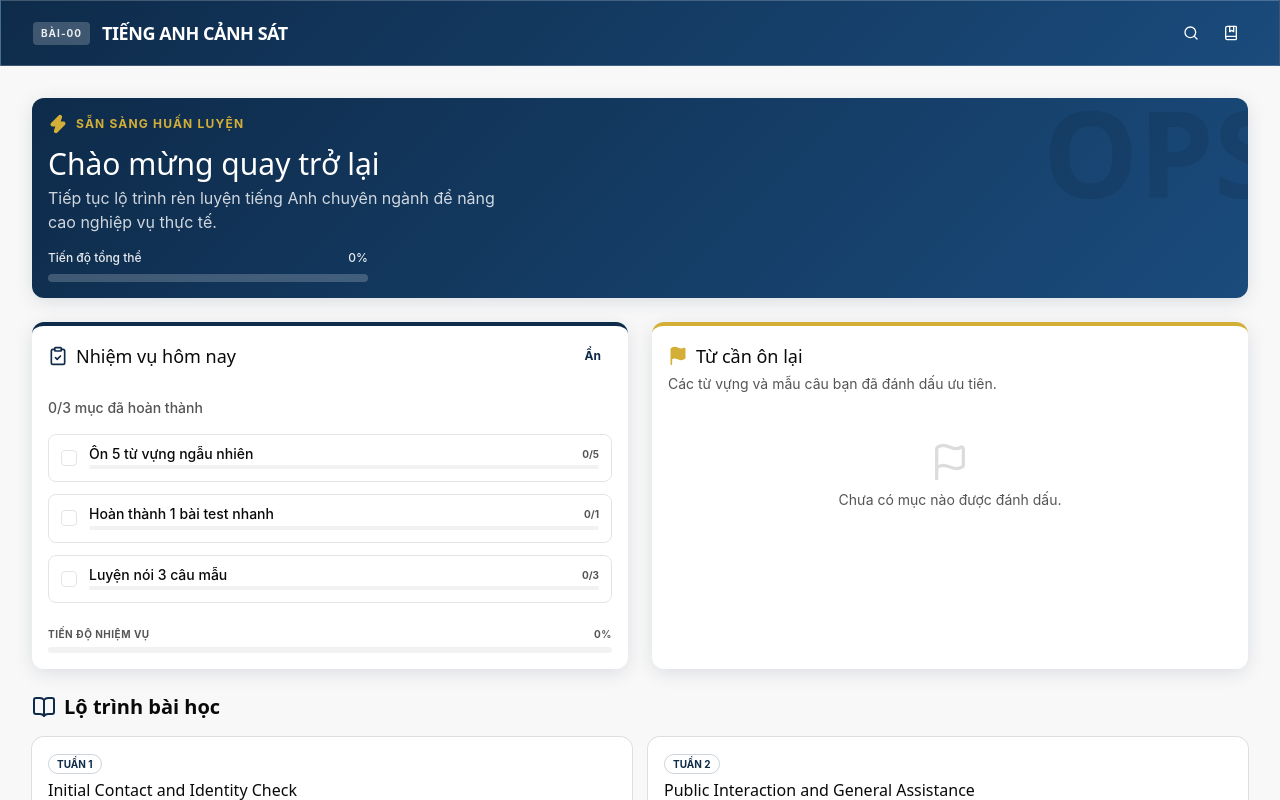
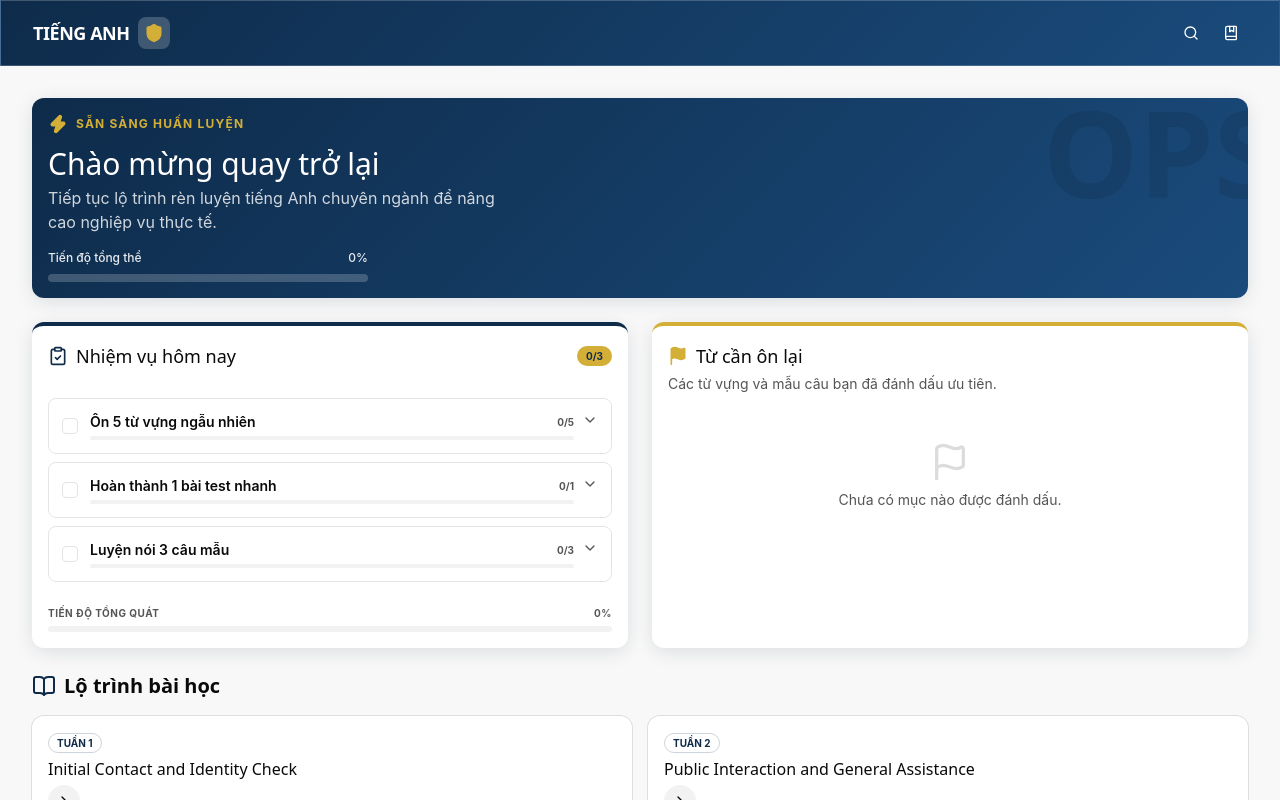
Before and after one commit to HyuDeQueue/english-for-police, a React (Vite) app: page / in a window 1280 px wide. Shown: the top 800 px of the page. Built offline with nearby package versions, Linux system fonts and the light colour scheme.

Commit message:
feat: Adjust something

```diff
--- a/src/App.tsx
+++ b/src/App.tsx
@@ -97,20 +97,14 @@ function App() {
   const [dailyTasks, setDailyTasks] = useState<DailyTask>(() => {
     const getTodayKey = () => new Date().toISOString().split("T")[0];
     const saved = localStorage.getItem("police_english_daily");
-    if (saved) {
-      try {
-        const parsed = JSON.parse(saved) as DailyTask;
-        if (parsed.date === getTodayKey()) return parsed;
-      } catch (e) {
-        console.error("Failed to parse daily tasks", e);
-      }
-    }
-    return {
-      date: getTodayKey(),
-      tasks: [
+
+    const defaultTasks = [
       {
         id: "vocab",
         label: "Ôn 5 từ vựng ngẫu nhiên",
+        description:
+          "Vào phần Flashcard của bất kỳ bài nào và đánh dấu 'Đã thuộc' ít nhất 5 từ.",
+        navigatePath: "flashcards/1",
         completed: false,
         current: 0,
         target: 5,
@@ -118,6 +112,8 @@ function App() {
       {
         id: "test",
         label: "Hoàn thành 1 bài test nhanh",
+        description: "Làm 1 bài kiểm tra tổng hợp để củng cố kiến thức đã học.",
+        navigatePath: "quicktest",
         completed: false,
         current: 0,
         target: 1,
@@ -125,11 +121,36 @@ function App() {
       {
         id: "speak",
         label: "Luyện nói 3 câu mẫu",
+        description:
+          "Bấm vào biểu tượng loa để nghe và luyện phát âm ít nhất 3 mẫu câu.",
+        navigatePath: "lesson/1",
         completed: false,
         current: 0,
         target: 3,
       },
-      ],
+    ];
+
+    if (saved) {
+      try {
+        const parsed = JSON.parse(saved) as DailyTask;
+        if (parsed.date === getTodayKey()) {
+          const enrichedTasks = parsed.tasks.map((task) => {
+            const def = defaultTasks.find((d) => d.id === task.id);
+            return {
+              ...task,
+              description: task.description || def?.description,
+              navigatePath: task.navigatePath || def?.navigatePath,
+            };
+          });
+          return { ...parsed, tasks: enrichedTasks };
+        }
+      } catch (e) {
+        console.error("Failed to parse daily tasks", e);
+      }
+    }
+    return {
+      date: getTodayKey(),
+      tasks: defaultTasks,
     };
   });
 
@@ -199,7 +220,9 @@ function App() {
       onLogoClick={navigateToHome}
       showPracticeButtons={currentView === "lesson"}
       onStartPractice={() => selectedUnit && navigateToPractice(selectedUnit)}
-      onStartFlashcards={() => selectedUnit && navigateToFlashcards(selectedUnit)}
+      onStartFlashcards={() =>
+        selectedUnit && navigateToFlashcards(selectedUnit)
+      }
       onToggleSearch={toggleSearch}
       onToggleNotebook={toggleNotebook}
     >
@@ -211,6 +234,7 @@ function App() {
           dailyTasks={dailyTasks}
           onSelectUnit={navigateToLesson}
           onStartQuickTest={navigateToQuickTest}
+          onNavigate={(path) => (window.location.hash = path)}
         />
       )}
 
--- a/src/components/layout/MainLayout.tsx
+++ b/src/components/layout/MainLayout.tsx
@@ -1,4 +1,4 @@
-import { Search, BookMarked } from "lucide-react";
+import { Search, BookMarked, Shield } from "lucide-react";
 import { Button } from "@/components/ui/button";
 
 interface MainLayoutProps {
@@ -13,7 +13,6 @@ interface MainLayoutProps {
 }
 
 export const MainLayout: React.FC<MainLayoutProps> = ({
-  selectedUnitId,
   onLogoClick,
   showPracticeButtons,
   onStartPractice,
@@ -27,14 +26,14 @@ export const MainLayout: React.FC<MainLayoutProps> = ({
       <header className="sticky top-0 z-50 w-full glass border-b primary-gradient">
         <div className="max-w-7xl mx-auto px-4 sm:px-6 lg:px-8 h-16 flex items-center justify-between">
           <div
-            className="flex items-center gap-3 cursor-pointer group transition-transform active:scale-95"
+            className="flex items-center gap-2 cursor-pointer group transition-transform active:scale-95"
             onClick={onLogoClick}
           >
-            <span className="bg-white/20 px-2 py-1 rounded text-[10px] font-bold tracking-widest text-white/90">
-              BÀI-{selectedUnitId?.toString().padStart(2, "0") || "00"}
-            </span>
-            <h1 className="text-lg font-heading font-bold tracking-tight text-white group-hover:text-secondary transition-colors">
-              TIẾNG ANH CẢNH SÁT
+            <h1 className="text-lg font-heading font-bold tracking-tight text-white group-hover:text-secondary transition-colors flex items-center gap-2">
+              TIẾNG ANH
+              <div className="bg-white/20 p-1.5 rounded-lg">
+                <Shield className="h-5 w-5 text-secondary fill-secondary" />
+              </div>
             </h1>
           </div>
 
--- a/src/components/views/HomeView.tsx
+++ b/src/components/views/HomeView.tsx
@@ -1,24 +1,30 @@
-import React, { useState } from "react";
-import type { Unit, UserProgress, FlaggedItem, DailyTask } from "../../types";
+import {
+  Accordion,
+  AccordionContent,
+  AccordionItem,
+  AccordionTrigger,
+} from "@/components/ui/accordion";
+import {
+  Info,
+  ArrowUpRight,
+  ClipboardCheck,
+  Flag,
+  BookOpen,
+  ChevronRight,
+  Zap,
+} from "lucide-react";
+import type { Unit, UserProgress, FlaggedItem, DailyTask } from "@/types";
 import {
   Card,
+  CardContent,
+  CardDescription,
   CardHeader,
   CardTitle,
-  CardContent,
-  CardDescription,
 } from "@/components/ui/card";
 import { Progress } from "@/components/ui/progress";
-import { Checkbox } from "@/components/ui/checkbox";
+import { Button } from "@/components/ui/button";
 import { Badge } from "@/components/ui/badge";
-import { Button } from "@/components/ui/button";
-import {
-  ClipboardCheck,
-  Flag,
-  Zap,
-  ChevronRight,
-  BookOpen,
-  ArrowUpRight,
-} from "lucide-react";
+import { Checkbox } from "../ui/checkbox";
 
 interface HomeViewProps {
   lessons: Unit[];
@@ -27,6 +33,7 @@ interface HomeViewProps {
   dailyTasks: DailyTask;
   onSelectUnit: (unit: Unit) => void;
   onStartQuickTest: () => void;
+  onNavigate: (path: string) => void;
 }
 
 export const HomeView: React.FC<HomeViewProps> = ({
@@ -36,14 +43,19 @@ export const HomeView: React.FC<HomeViewProps> = ({
   dailyTasks,
   onSelectUnit,
   onStartQuickTest,
+  onNavigate,
 }) => {
-  const [tasksExpanded, setTasksExpanded] = useState(true);
-
   const completedCount = dailyTasks.tasks.filter((t) => t.completed).length;
   const overallProgress =
     lessons.length > 0
       ? Math.round((progress.completedUnits.length / lessons.length) * 100)
       : 0;
+
+  const handleNavigate = (path: string | undefined) => {
+    if (path) {
+      onNavigate(path);
+    }
+  };
 
   return (
     <div className="space-y-6">
@@ -87,44 +99,38 @@ export const HomeView: React.FC<HomeViewProps> = ({
                 <ClipboardCheck className="h-5 w-5 text-primary" />
                 Nhiệm vụ hôm nay
               </CardTitle>
-              <Button
-                variant="ghost"
-                size="sm"
-                className="text-xs text-primary font-bold hover:bg-primary/5"
-                onClick={() => setTasksExpanded(!tasksExpanded)}
-              >
-                {tasksExpanded ? "Ẩn" : "Hiện"}
-              </Button>
+              <Badge variant="secondary" className="text-[10px] font-bold">
+                {completedCount}/{dailyTasks.tasks.length}
+              </Badge>
             </div>
           </CardHeader>
           <CardContent>
-            <div className="flex justify-between items-center mb-4">
-              <span className="text-sm font-medium text-muted-foreground">
-                {completedCount}/{dailyTasks.tasks.length} mục đã hoàn thành
-              </span>
-            </div>
-
-            {tasksExpanded && (
-              <div className="space-y-3 mb-6">
+            <Accordion
+              type="single"
+              collapsible
+              className="w-full space-y-2 mb-6"
+            >
               {dailyTasks.tasks.map((task) => (
-                  <div
+                <AccordionItem
                   key={task.id}
-                    className={`flex items-center space-x-3 p-3 rounded-lg border transition-colors ${task.completed ? "bg-green-50 border-green-200" : "bg-card"}`}
+                  value={task.id}
+                  className={`border rounded-lg px-3 transition-colors ${task.completed ? "bg-green-50/50 border-green-200" : "bg-card hover:bg-muted/30"}`}
                 >
+                  <AccordionTrigger className="hover:no-underline py-3">
+                    <div className="flex items-center space-x-3 text-left w-full mr-2">
                       <Checkbox
                         id={task.id}
                         checked={task.completed}
                         className="data-[state=checked]:bg-green-500 data-[state=checked]:border-green-500 pointer-events-none"
                       />
-                    <div className="flex-1 space-y-1">
-                      <div className="flex justify-between items-center">
-                        <label
-                          htmlFor={task.id}
-                          className={`text-sm font-medium leading-none cursor-default ${task.completed ? "text-green-700" : ""}`}
+                      <div className="flex-1 min-w-0">
+                        <div className="flex justify-between items-center mb-1">
+                          <span
+                            className={`text-sm font-semibold truncate ${task.completed ? "text-green-700" : ""}`}
                           >
                             {task.label}
-                        </label>
-                        <span className="text-[10px] font-bold text-muted-foreground">
+                          </span>
+                          <span className="text-[10px] font-bold text-muted-foreground ml-2">
                             {task.current}/{task.target}
                           </span>
                         </div>
@@ -134,13 +140,34 @@ export const HomeView: React.FC<HomeViewProps> = ({
                         />
                       </div>
                     </div>
+                  </AccordionTrigger>
+                  <AccordionContent className="pb-3 pt-1 border-t border-dashed mt-1">
+                    <div className="flex flex-col gap-3">
+                      <div className="flex items-start gap-2 text-xs text-muted-foreground bg-muted/50 p-2 rounded">
+                        <Info className="h-4 w-4 shrink-0 text-primary" />
+                        <p>
+                          {task.description ||
+                            "Hoàn thành các hoạt động tương ứng để đạt mục tiêu."}
+                        </p>
+                      </div>
+                      <Button
+                        size="sm"
+                        variant={task.completed ? "outline" : "default"}
+                        className="w-full text-xs font-bold"
+                        onClick={() => handleNavigate(task.navigatePath)}
+                      >
+                        {task.completed ? "Xem lại" : "Đi đến nhiệm vụ"}
+                        <ArrowUpRight className="ml-2 h-3 w-3" />
+                      </Button>
+                    </div>
+                  </AccordionContent>
+                </AccordionItem>
               ))}
-              </div>
-            )}
+            </Accordion>
 
             <div className="space-y-1.5">
               <div className="flex justify-between text-[10px] font-bold uppercase text-muted-foreground tracking-wider">
-                <span>Tiến độ nhiệm vụ</span>
+                <span>Tiến độ tổng quát</span>
                 <span>
                   {Math.round((completedCount / dailyTasks.tasks.length) * 100)}
                   %
--- a/src/types/index.ts
+++ b/src/types/index.ts
@@ -72,6 +72,8 @@ export interface DailyTask {
   tasks: {
     id: string;
     label: string;
+    description?: string;
+    navigatePath?: string;
     completed: boolean;
     current: number;
     target: number;
```
Also changed, not shown: src/components/ui/accordion.tsx (+20 -14 lines), src/components/views/LessonView.tsx (+9 -3 lines). Lines whose indentation alone changed are shown as unchanged.
